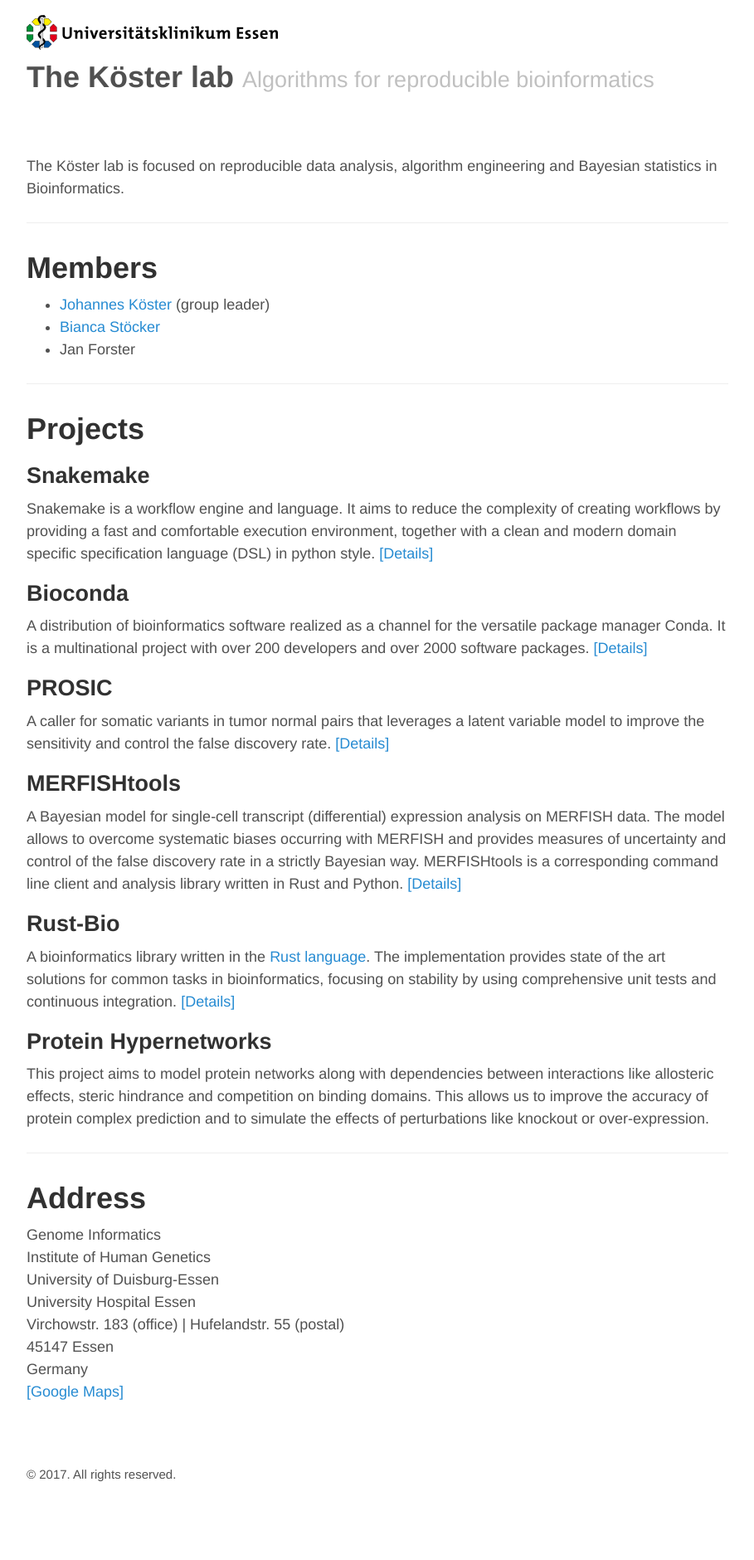
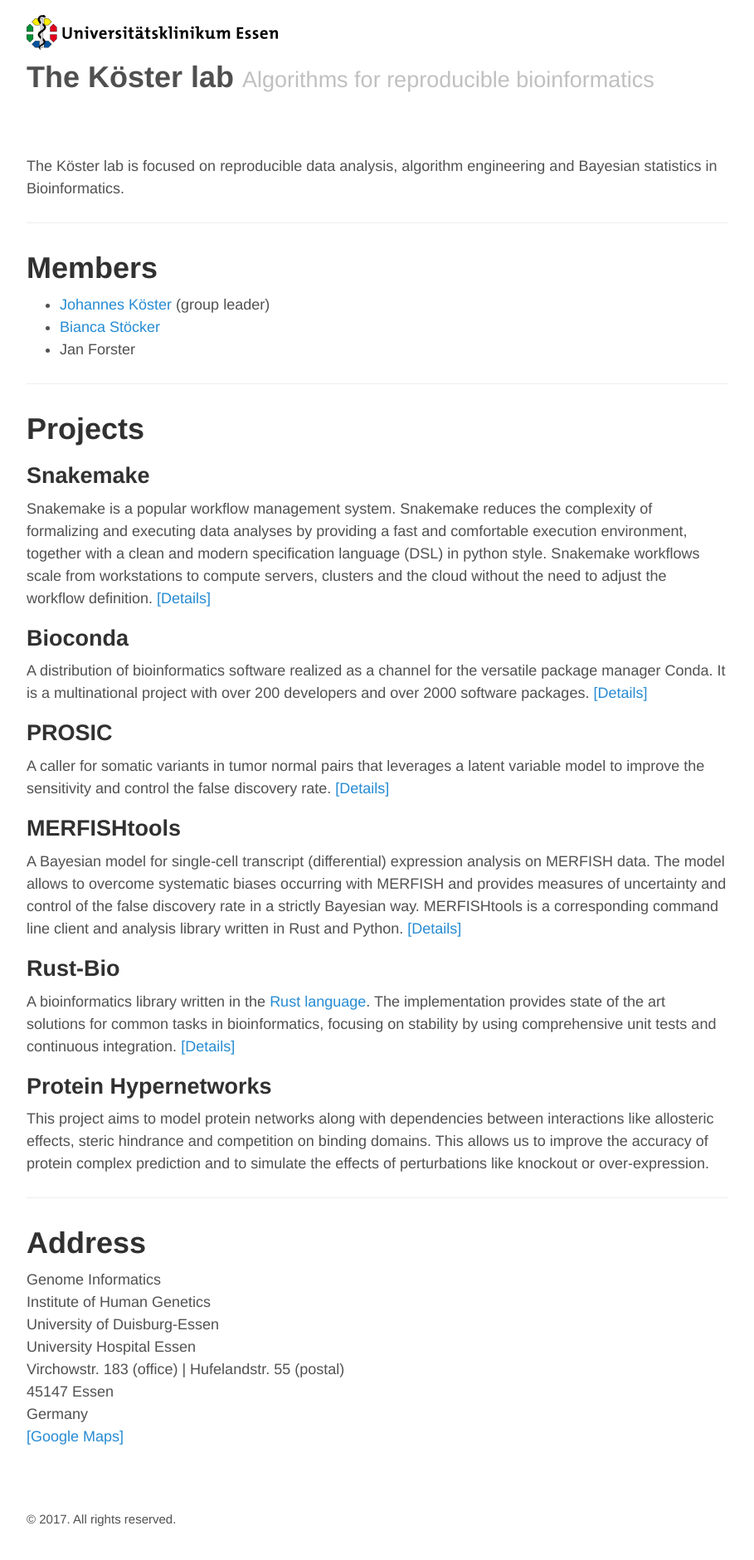
Before and after one commit to koesterlab/koesterlab.github.io, a Jekyll site: the page built from index.md, in a window 1280 px wide. Shown: the whole page at 83% size, without its empty margins (185-1094 px from the left). Built offline with Jekyll 4.4.1, drawn with Linux system fonts in a browser that asks for light colours; our own code applies the rules of GitHub Pages for plain Markdown files; the list of posts is cut into pages by our own code; before the commit the page ends 1826 px from its top, so only the background shows below that.

Commit message:
Improve Snakemake text.

```diff
--- a/index.md
+++ b/index.md
@@ -14,7 +14,7 @@
 
 ## Snakemake
 
-Snakemake is a workflow engine and language. It aims to reduce the complexity of creating workflows by providing a fast and comfortable execution environment, together with a clean and modern domain specific specification language (DSL) in python style. [[Details]](https://snakemake.bitbucket.io)
+Snakemake is a popular workflow management system. Snakemake reduces the complexity of formalizing and executing data analyses by providing a fast and comfortable execution environment, together with a clean and modern specification language (DSL) in python style. Snakemake workflows scale from workstations to compute servers, clusters and the cloud without the need to adjust the workflow definition. [[Details]](https://snakemake.bitbucket.io)
 
 ## Bioconda
 
```
